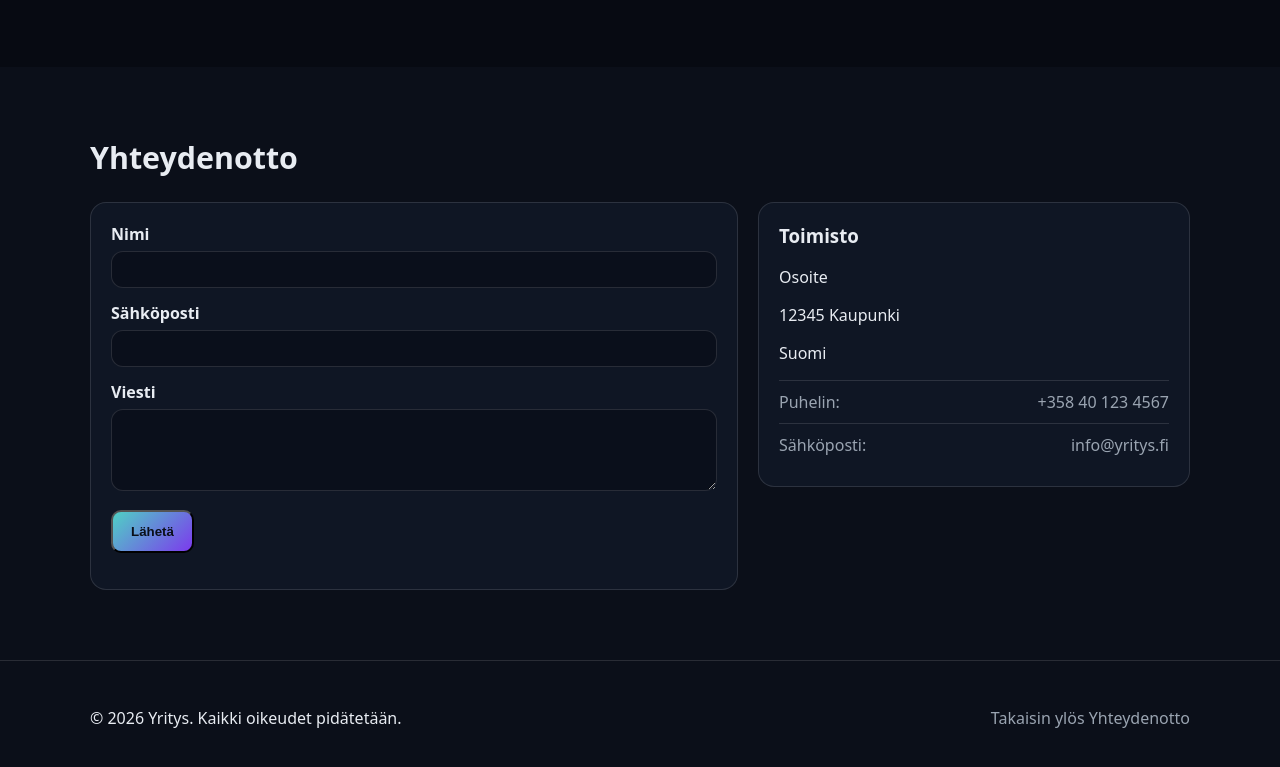
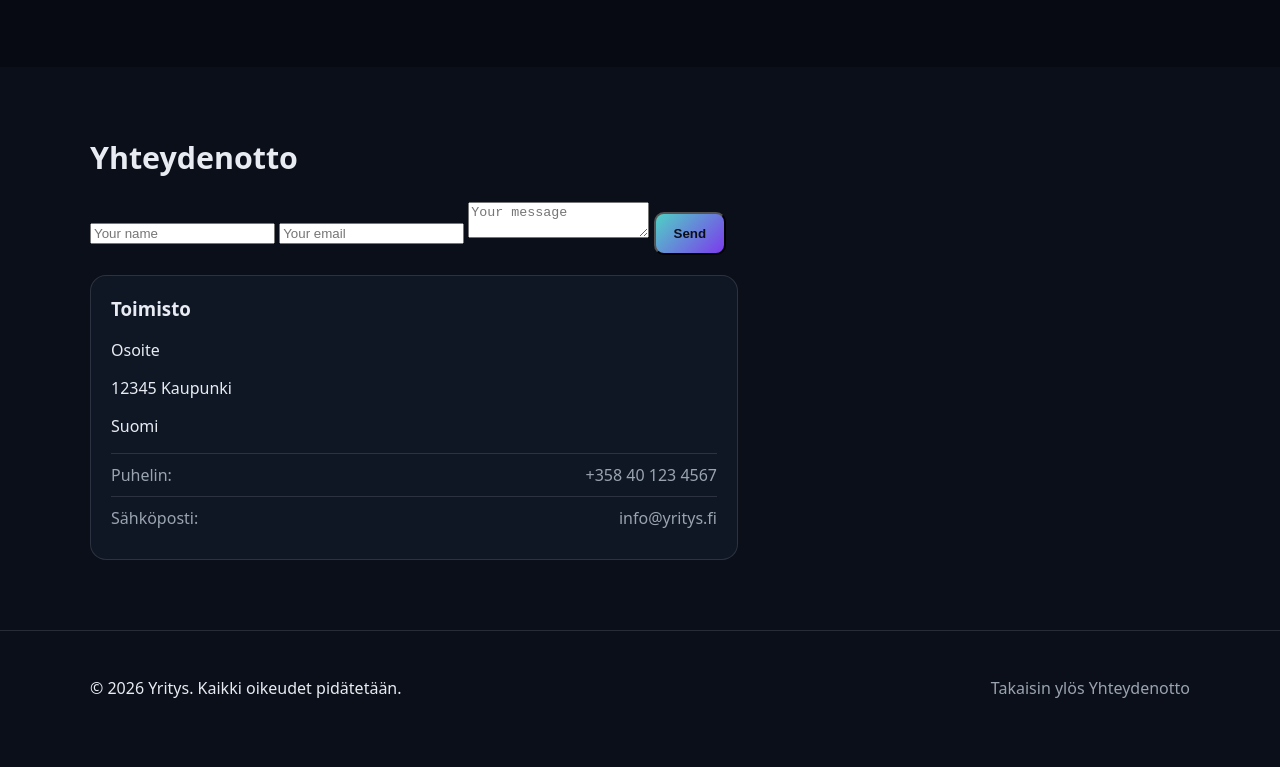
Before and after one commit to lukaleht/nettisivutfinal, a plain HTML site: page index.html in a window 1280 px wide. Shown: the part 1080-1847 px from the top of the page. After the commit the page ends 1825 px from the top, so only its background shows below. Drawn offline with Linux system fonts and the light colour scheme.

Commit message:
Revamp contact form with new fields and layout
Updated contact form with new input fields and structure.

```diff
--- a/index.html
+++ b/index.html
@@ -109,22 +109,35 @@
       <div class="container">
         <h2 class="section-title">Yhteydenotto</h2>
         <div class="contact-grid">
-          <form class="contact-form" id="contactForm">
-            <label>
-              Nimi
-              <input type="text" name="name" required />
-            </label>
-            <label>
-              Sähköposti
-              <input type="email" name="email" required />
-            </label>
-            <label>
-              Viesti
-              <textarea name="message" rows="4" required></textarea>
-            </label>
-            <button class="btn" type="submit">Lähetä</button>
-            <p class="form-message" id="formMessage"></p>
-          </form>
+          <form id="contactForm" class="mt-4">
+    <input
+      type="nimi"
+      id="nimi"
+      class="form-control mb-2"
+      placeholder="Your name"
+      required
+    />
+
+    <input
+      type="sähkoposti"
+      id="sähköposti"
+      class="form-control mb-2"
+      placeholder="Your email"
+      required
+  />
+
+  <textarea
+      id="viesti"
+      class="form-control mb-2"
+      placeholder="Your message"
+      required
+  ></textarea>
+
+  <button class="btn btn-primary">Send</button>
+</form>
+
+<p id="status" class="mt-3"></p>
+
 
           <div class="contact-info">
             <h3>Toimisto</h3>
```
